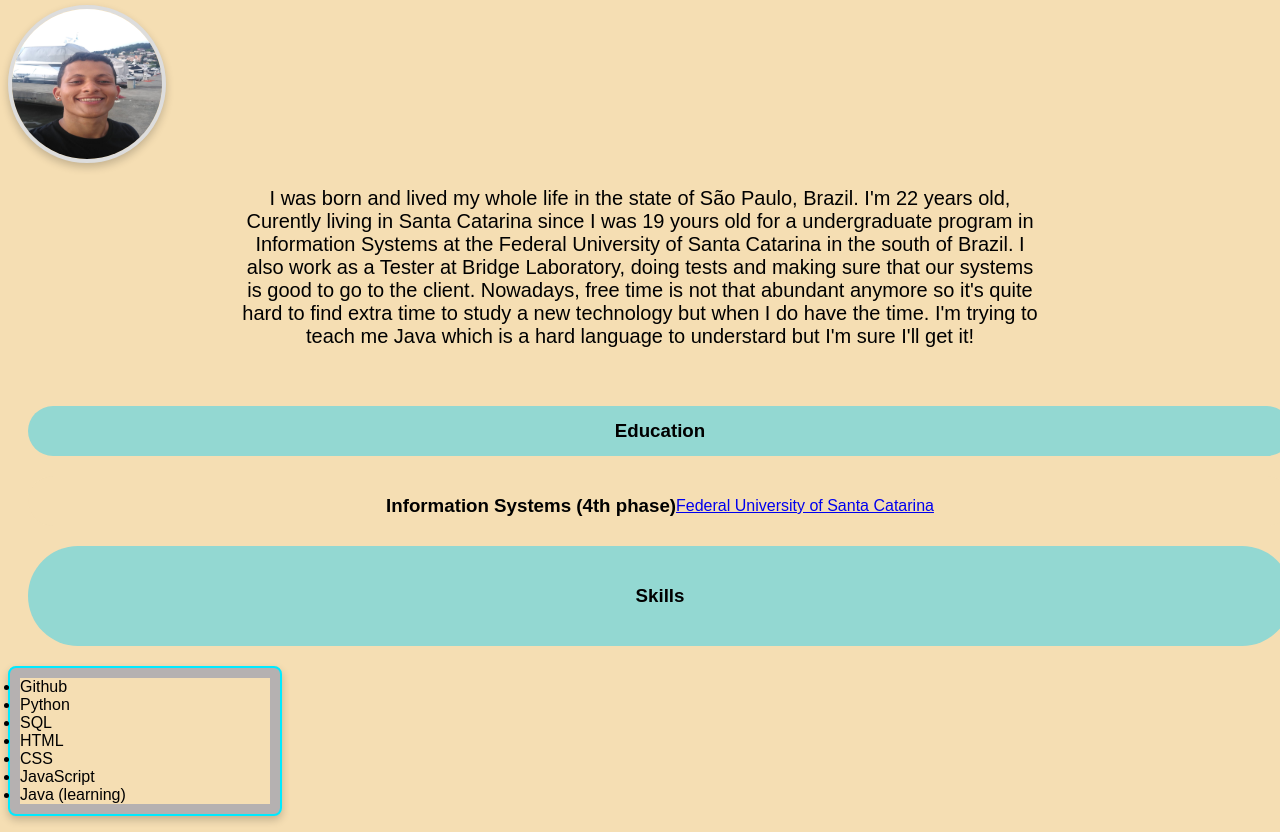
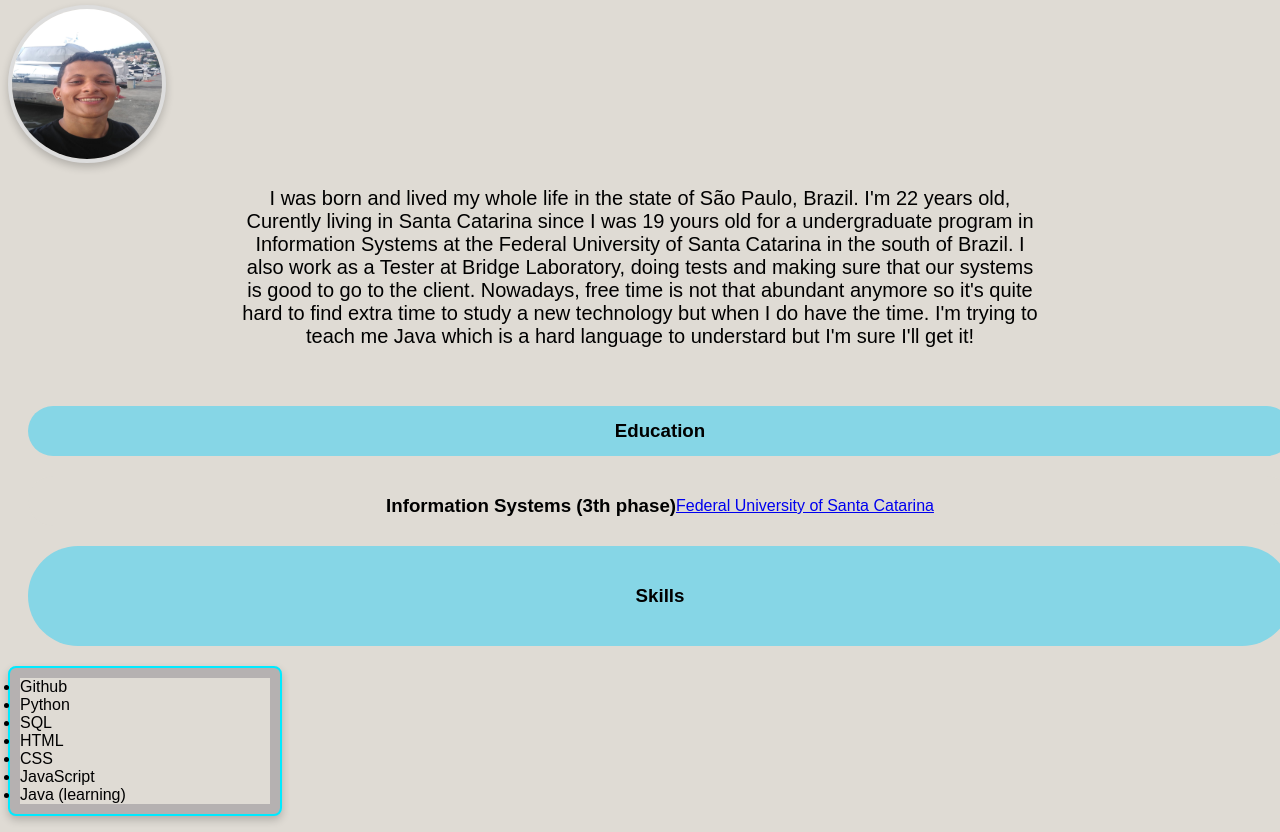
Before and after one commit to ArthurPRodrigues/Web-Page, a plain HTML site: page about.html in a window 1280 px wide. Shown: the part 69-901 px from the top of the page. Drawn offline with Linux system fonts and the light colour scheme.

Commit message:
Att: changes

```diff
--- a/about.html
+++ b/about.html
@@ -18,7 +18,7 @@
         <br>
         <h3 class="education">Education</h3>
         <div class="university">
-            <h3>Information Systems (4th phase)</h3>
+            <h3>Information Systems (3th phase)</h3>
             <br>
             <a href="https://sin.ufsc.br/">Federal University of Santa Catarina</a>
         </div>
--- a/style.css
+++ b/style.css
@@ -1,5 +1,5 @@
 * {
-    background-color: wheat;
+    background-color: rgb(223, 219, 212);
     font-family: 'Poppins', sans-serif;
 }
 
```
